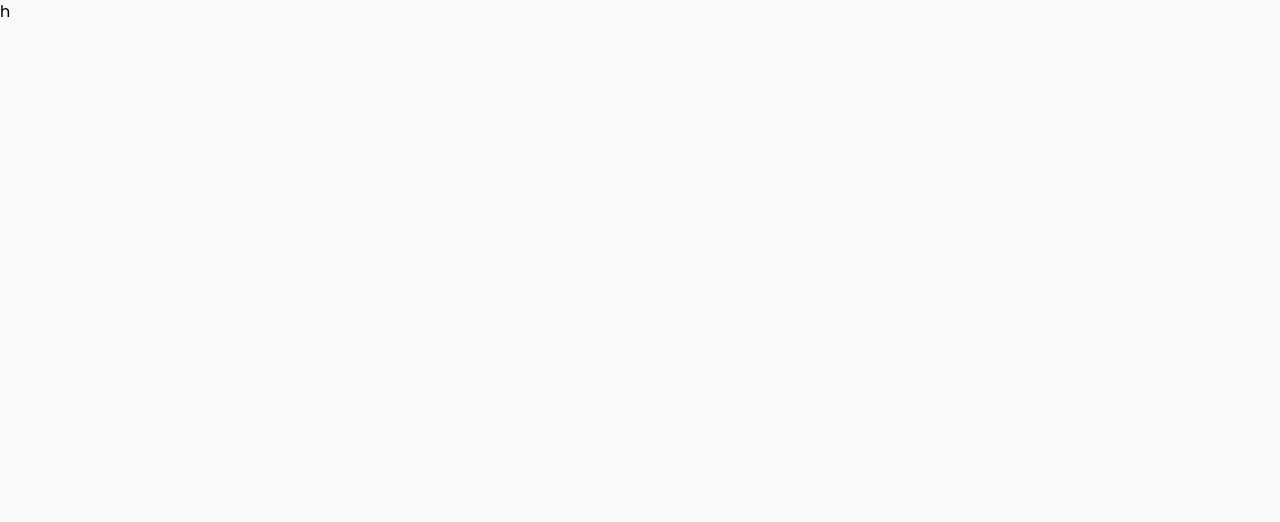
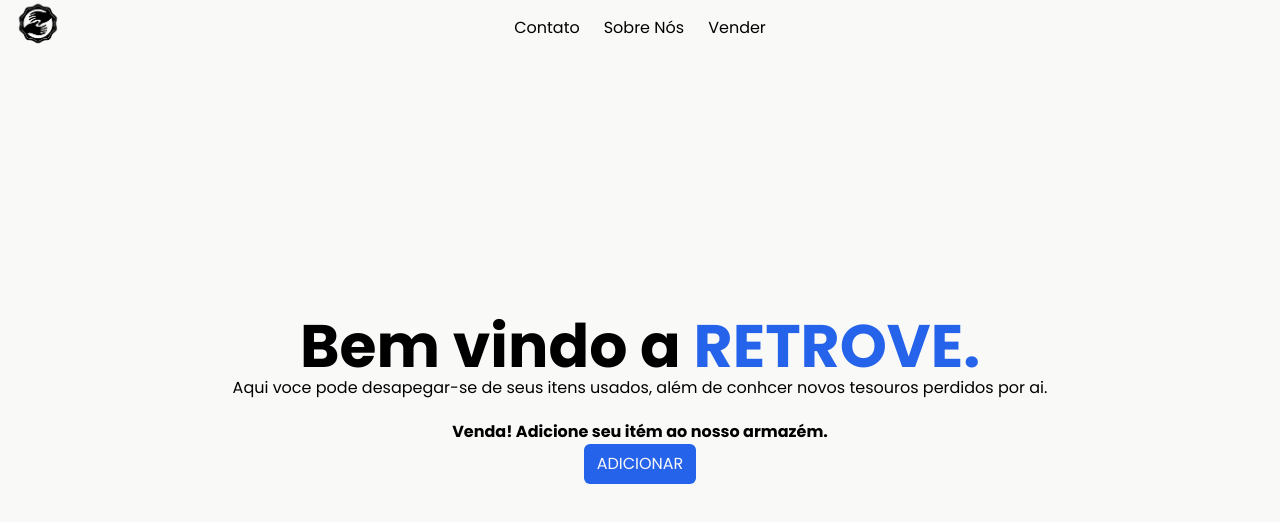
Before and after one commit to OnlyChristianDev/Armaz-m-de-produtos, a Next.js app: page / in a window 1280 px wide. Shown: the top 522 px of the page. Built offline with nearby package versions, Linux system fonts and the light colour scheme.

Commit message:
inicio da pagina inicial

```diff
--- a/src/app/page.tsx
+++ b/src/app/page.tsx
@@ -1,5 +1,27 @@
+"use client"
+import { useRouter } from "next/navigation";
+import Header from "@/components/Header";
+
 export default function Home() {
+const router = useRouter()
+const AddItem = () => {
+  router.push("/produtos")
+}
+
   return (
-    <h1>h</h1>
+   <div className="w-full h-screen flex items-center justify-center flex-col">
+   <Header />
+    <div className="flex items-center justify-center flex-col ">
+      <h1 className="text-6xl font-semibold">Bem vindo a <span className="text-blue-600">RETROVE.</span></h1>
+      <p className="text-center ">Aqui voce pode desapegar-se de seus itens usados, além de conhcer novos tesouros perdidos por ai.</p>
+      <div className="flex items-center justify-center flex-col mt-5">
+        <p className="font-[600]">Venda! Adicione seu itém ao nosso armazém.</p>
+        <button className="bg-blue-600 text-[#F9F9F8] rounded-md w-28 h-10" onClick={AddItem}>ADICIONAR</button>
+      </div>
+      <div>
+
+      </div>
+    </div>
+   </div>
   );
 }
--- /dev/null
+++ b/src/components/Header.tsx
@@ -0,0 +1,15 @@
+import Image from "next/image"
+import Logo from "../images/Logo_para_Bazar_moderno-removebg-preview.png"
+
+export default function Header(){
+    return(
+        <header className="w-full flex items-center justify-center h-14 fixed top-0 left-0 right-0 ">
+            <Image src={Logo} width={60} height={60} alt="logo da loja" className="absolute left-2 cursor-pointer"/>
+            <ul className="flex gap-6">
+                <li>Contato</li>
+                <li>Sobre Nós</li>
+                <li>Vender</li>
+            </ul>
+        </header>
+    )
+}
```
Also changed, not shown: package.json (+6 -5 lines), src/images/Logo_para_Bazar_moderno-removebg-preview.png (added), 1 other file (tests, documents, lock files or other folders).
